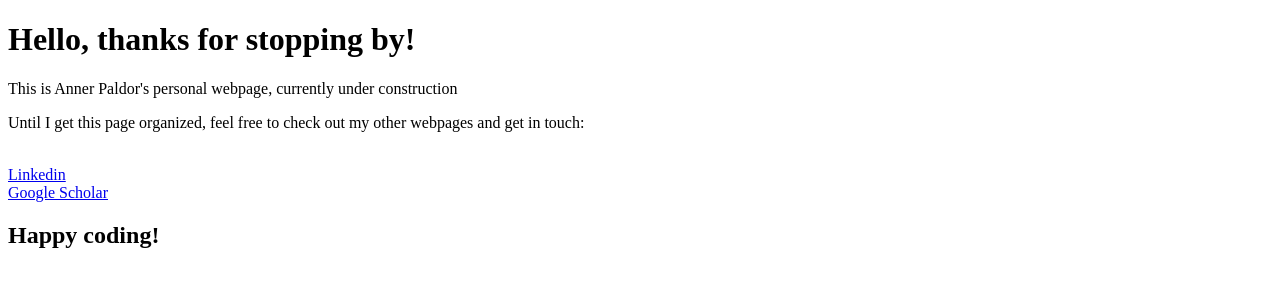
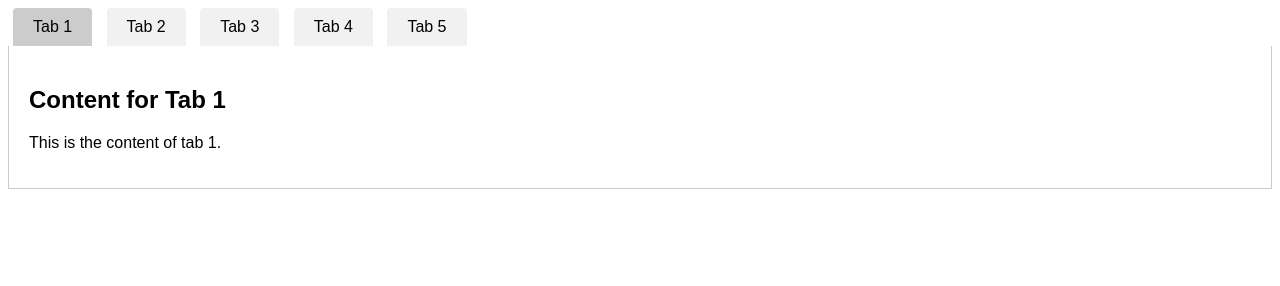
Before and after one commit to anner-paldor/anner-paldor.github.io, a plain HTML site: page index.html in a window 1280 px wide. Drawn offline with Linux system fonts and the light colour scheme.

Commit message:
Add files via upload

```diff
--- a/index.html
+++ b/index.html
@@ -1,13 +1,96 @@
 <!DOCTYPE html>
-<html>
+<html lang="en">
+<head>
+    <meta charset="UTF-8">
+    <meta name="viewport" content="width=device-width, initial-scale=1.0">
+    <title>Simple Webpage with Tabs</title>
+    <style>
+        body {
+            font-family: Arial, sans-serif;
+        }
+        .tab {
+            display: inline-block;
+            padding: 10px 20px;
+            margin: 0 5px;
+            cursor: pointer;
+            background-color: #f1f1f1;
+            border-radius: 4px 4px 0 0;
+        }
+        .tab:hover {
+            background-color: #ddd;
+        }
+        .tab.active {
+            background-color: #ccc;
+        }
+        .tab-content {
+            display: none;
+            padding: 20px;
+            border: 1px solid #ccc;
+            border-top: none;
+        }
+        .tab-content.active {
+            display: block;
+        }
+        .tab-content img {
+            max-width: 100%;
+            height: auto;
+            display: block;
+            margin: 10px 0;
+        }
+    </style>
+</head>
 <body>
-<h1>Hello, thanks for stopping by!</h1>
-<p>This is Anner Paldor's personal webpage, currently under construction</p>
-<p>Until I get this page organized, feel free to check out my other webpages and get in touch:</p>
-<br>
-<a href="https://linkedin.com/in/anner-paldor/">Linkedin</a><br>
-<a href="https://scholar.google.co.il/citations?user=39NGsnIAAAAJ&hl=en&oi=ao">Google Scholar</a>
 
-<h2>Happy coding!</h2>
+    <div class="tab" onclick="showTabContent(event, 'tab1')">Tab 1</div>
+    <div class="tab" onclick="showTabContent(event, 'tab2')">Tab 2</div>
+    <div class="tab" onclick="showTabContent(event, 'tab3')">Tab 3</div>
+    <div class="tab" onclick="showTabContent(event, 'tab4')">Tab 4</div>
+    <div class="tab" onclick="showTabContent(event, 'tab5')">Tab 5</div>
+
+    <div id="tab1" class="tab-content">
+        <h2>Content for Tab 1</h2>
+        <p>This is the content of tab 1.</p>
+    </div>
+    <div id="tab2" class="tab-content">
+        <h2>Content for Tab 2</h2>
+        <p>This is the content of tab 2.</p>
+        <img src="image1.jpg" alt="Image 1">
+    </div>
+    <div id="tab3" class="tab-content">
+        <h2>Content for Tab 3</h2>
+        <p>This is the content of tab 3.</p>
+        <img src="image2.jpg" alt="Image 2">
+    </div>
+    <div id="tab4" class="tab-content">
+        <h2>Content for Tab 4</h2>
+        <p>This is the content of tab 4.</p>
+    </div>
+    <div id="tab5" class="tab-content">
+        <h2>Content for Tab 5</h2>
+        <p>This is the content of tab 5.</p>
+        <img src="image3.jpg" alt="Image 3">
+    </div>
+
+    <script>
+        function showTabContent(event, tabId) {
+            // Hide all tab content
+            var tabContents = document.getElementsByClassName('tab-content');
+            for (var i = 0; i < tabContents.length; i++) {
+                tabContents[i].classList.remove('active');
+            }
+            // Remove active class from all tabs
+            var tabs = document.getElementsByClassName('tab');
+            for (var i = 0; i < tabs.length; i++) {
+                tabs[i].classList.remove('active');
+            }
+            // Show the current tab content
+            document.getElementById(tabId).classList.add('active');
+            // Add active class to the clicked tab
+            event.currentTarget.classList.add('active');
+        }
+        // Show the first tab content by default
+        document.getElementsByClassName('tab')[0].click();
+    </script>
+
 </body>
 </html>
```
